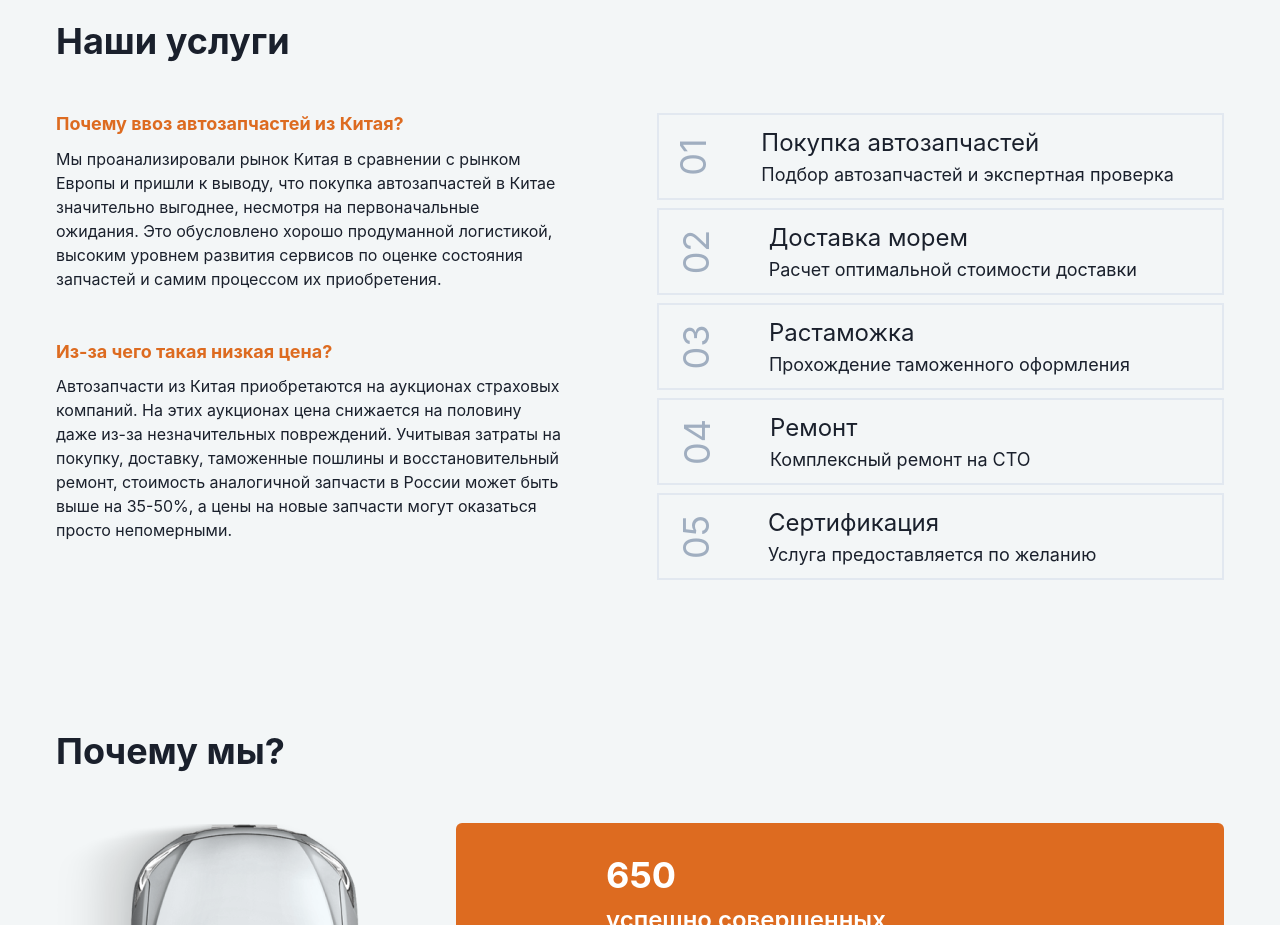
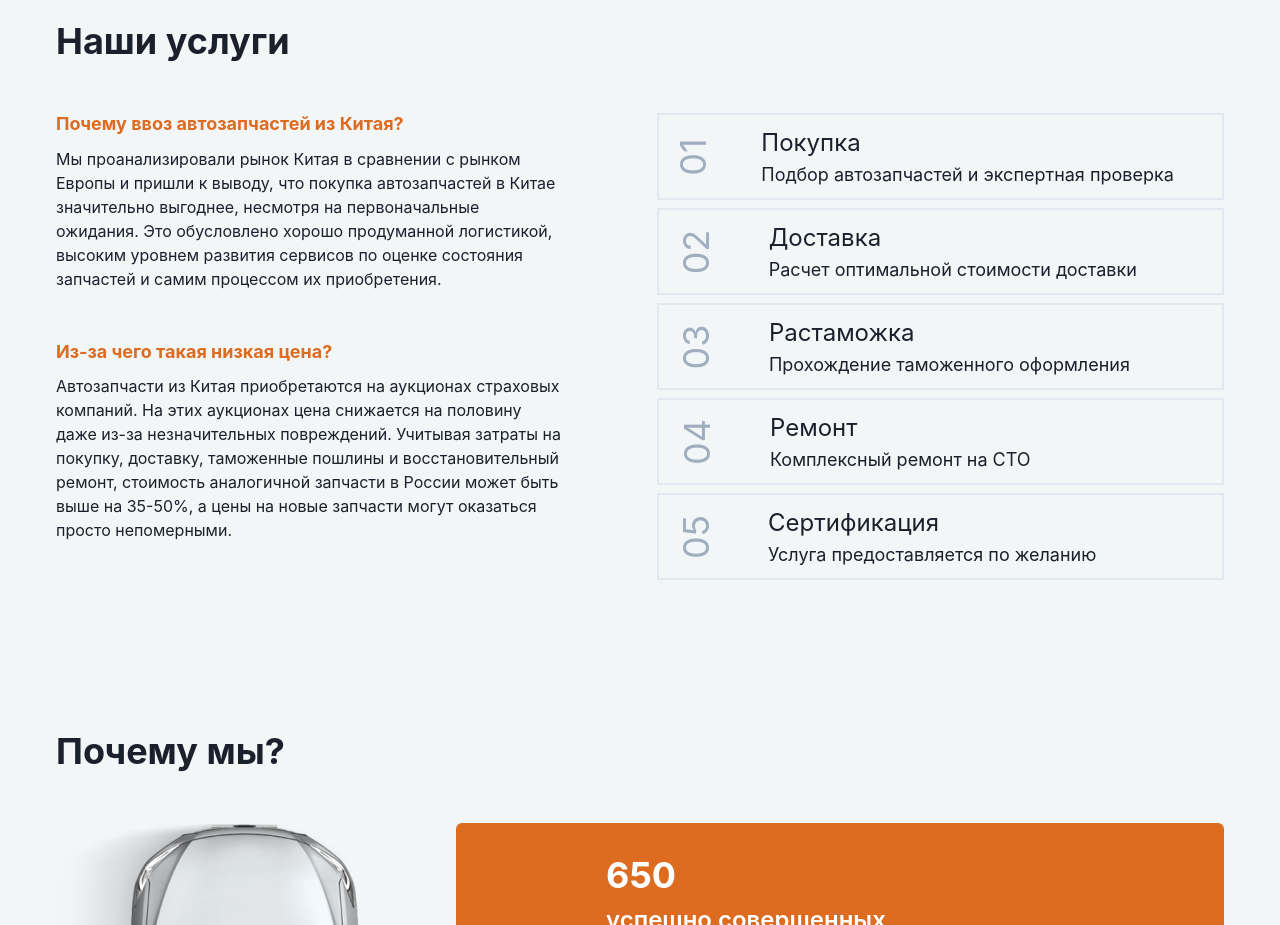
Before and after one commit to KirillBarabanshikov/carParts-front, a React (Vite) app: page / in a window 1280 px wide. Shown: the part 980-1905 px from the top of the page. Built offline with nearby package versions, Linux system fonts and the light colour scheme; no server answers.

Commit message:
refactor

```diff
--- a/src/pages/MainPage/components/Services.tsx
+++ b/src/pages/MainPage/components/Services.tsx
@@ -57,7 +57,7 @@ export const Services = () => {
             </Text>
             <Box>
               <Text _groupHover={{ color: 'orange.500' }} transition={'0.3s'} fontSize={'24px'}>
-                Покупка автозапчастей
+                Покупка
               </Text>
               <Text fontSize={{ base: '16px', lg: '18px' }}>
                 Подбор автозапчастей и экспертная проверка
@@ -88,7 +88,7 @@ export const Services = () => {
             </Text>
             <Box>
               <Text _groupHover={{ color: 'orange.500' }} transition={'0.3s'} fontSize={'24px'}>
-                Доставка морем
+                Доставка
               </Text>
               <Text fontSize={{ base: '16px', lg: '18px' }}>
                 Расчет оптимальной стоимости доставки
```
